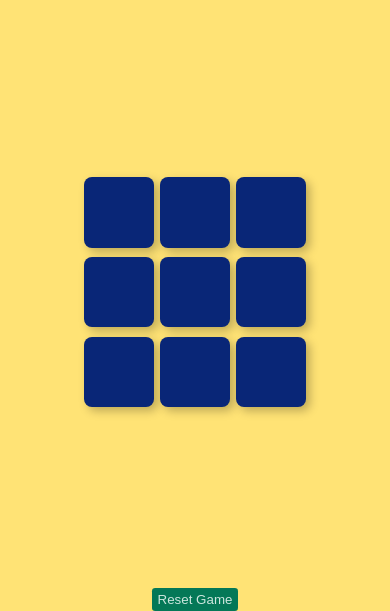
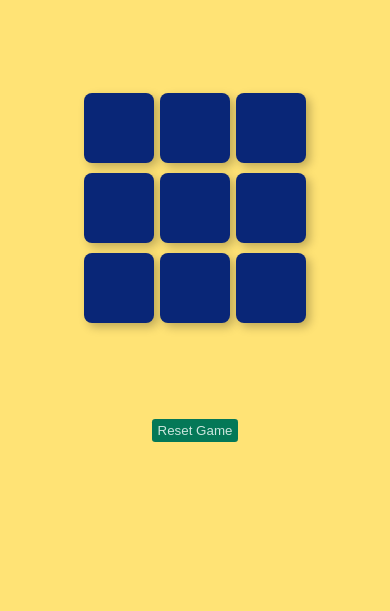
Before and after one commit to rakshasinha1908/TicTacToe, a plain HTML site: page index.html in a window 390 px wide. Shown: the part 318-929 px from the top of the page. After the commit the page ends 844 px from the top, so only its background shows below. Drawn offline with Linux system fonts and the light colour scheme.

Commit message:
changes made in style.css

```diff
--- a/style.css
+++ b/style.css
@@ -109,4 +109,11 @@ h1{
         margin-top: 30px;
     }
 
+    .container{
+        height: 50vh;
+        display: flex;
+        justify-content: center;
+        align-items: center;
+    }
+
 }
```
